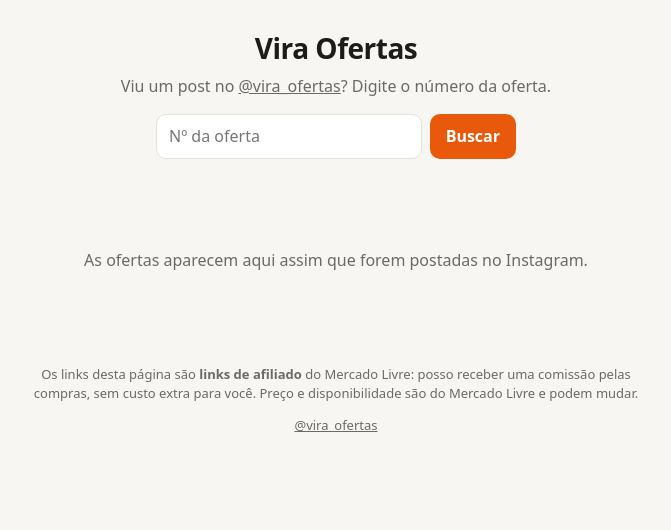
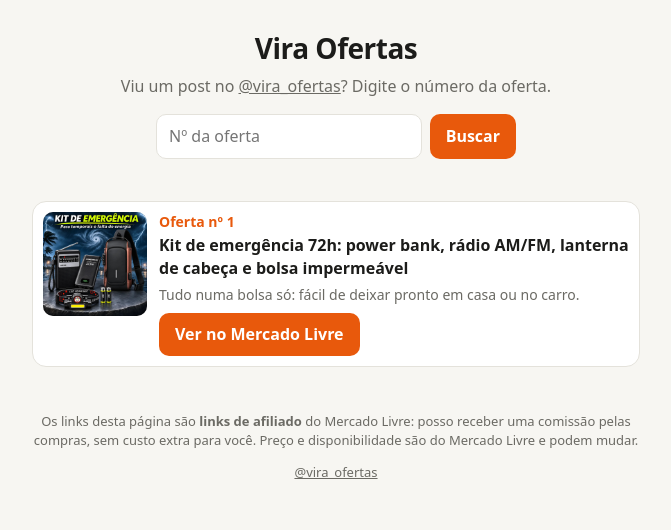
Before and after one commit to contatoviraoferta/vira-ofertas, a plain HTML site: page index.html in a window 1280 px wide. Shown: the whole page, without its empty margins (304-975 px from the left). Drawn offline with Linux system fonts and the light colour scheme.

Commit message:
Atualiza página de ofertas

```diff
--- a/index.html
+++ b/index.html
@@ -37,7 +37,15 @@ footer a { color:inherit; }
   <div id="msg" role="status"></div>
 </header>
 <main>
-<p class="vazio">As ofertas aparecem aqui assim que forem postadas no Instagram.</p>
+<article class="oferta" id="oferta-1">
+  <img src="img/1.jpg" alt="" loading="lazy">
+  <div>
+    <div class="num">Oferta nº 1</div>
+    <h2>Kit de emergência 72h: power bank, rádio AM/FM, lanterna de cabeça e bolsa impermeável</h2>
+    <p>Tudo numa bolsa só: fácil de deixar pronto em casa ou no carro.</p>
+    <a class="ver" href="https://meli.la/1KgHjdm" rel="sponsored noopener" target="_blank">Ver no Mercado Livre</a>
+  </div>
+</article>
 </main>
 <footer>
   <p>Os links desta página são <strong>links de afiliado</strong> do Mercado Livre: posso receber uma comissão pelas compras, sem custo extra para você. Preço e disponibilidade são do Mercado Livre e podem mudar.</p>
```
